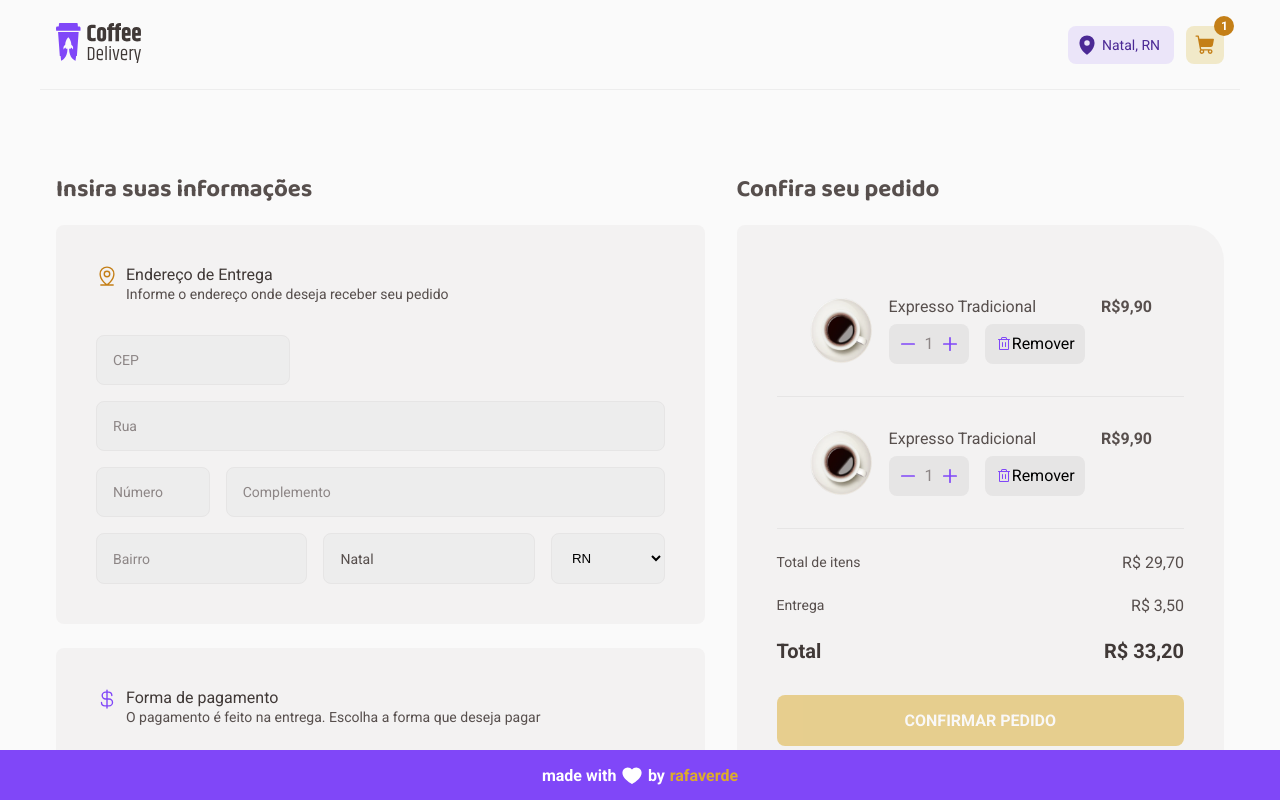
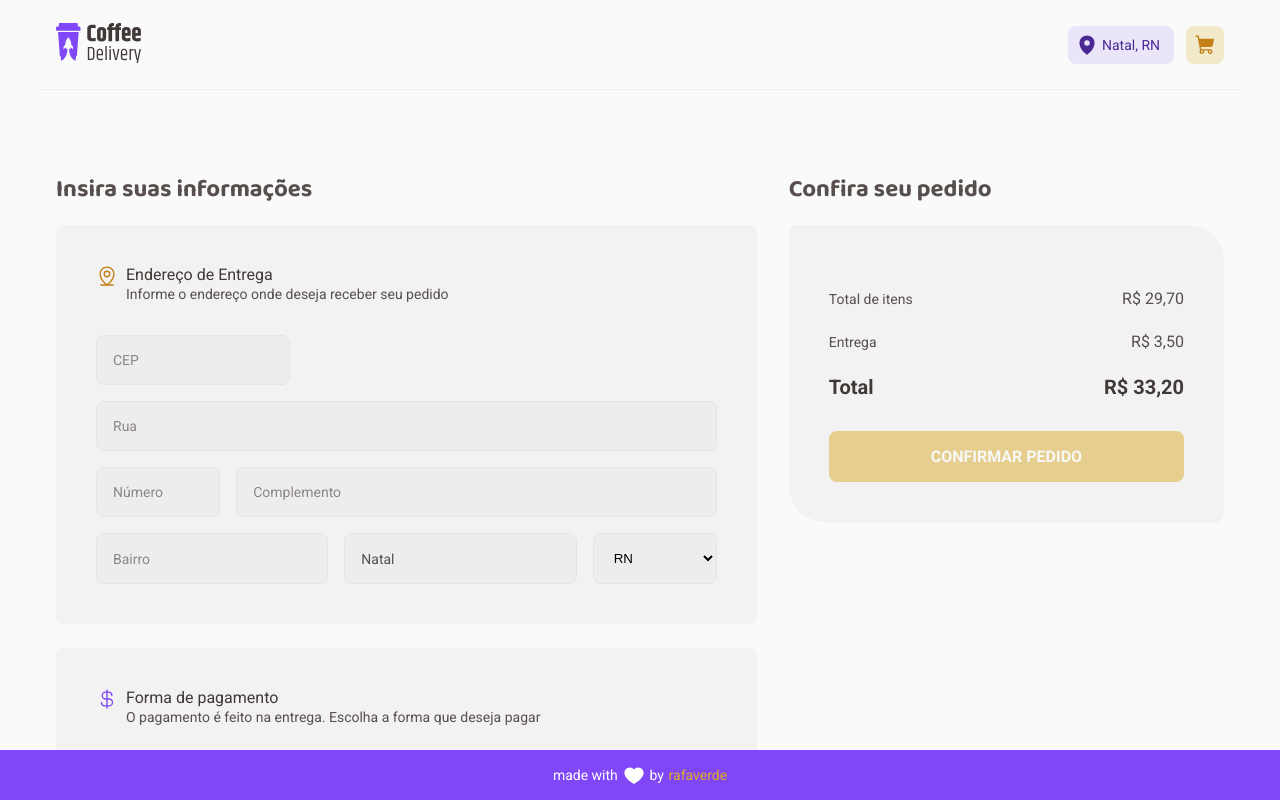
Before and after one commit to rafaverde/coffeDelivery, a React (Vite) app: page /checkout in a window 1280 px wide. Built offline with nearby package versions, Linux system fonts and the light colour scheme.

Commit message:
Products adding but still having bug on incrementing quantities in Checkout page.

```diff
--- a/src/App.tsx
+++ b/src/App.tsx
@@ -3,12 +3,15 @@ import { defaultTheme } from "./styles/themes/default"
 import { GlobalStyle } from "./styles/global"
 import { BrowserRouter } from "react-router-dom"
 import { Router } from "./Router"
+import { OrderContextProvider } from "./contexts/OrderContext"
 
 export function App() {
   return (
     <ThemeProvider theme={defaultTheme}>
       <BrowserRouter>
-        <Router />
+        <OrderContextProvider>
+          <Router />
+        </OrderContextProvider>
       </BrowserRouter>
       <GlobalStyle />
     </ThemeProvider>
--- a/src/components/CartButton/index.tsx
+++ b/src/components/CartButton/index.tsx
@@ -3,15 +3,17 @@ import { ButtonVariants, CartButtonContainer } from "./styled"
 
 interface CartButtonProps {
   variant?: ButtonVariants
-  counter: number
+  counter?: number
+  onAddToCart?: () => void
 }
 
 export function CartButton({
   variant = "yellow",
   counter = 0,
+  onAddToCart,
 }: CartButtonProps) {
   return (
-    <CartButtonContainer $variant={variant}>
+    <CartButtonContainer $variant={variant} onClick={onAddToCart}>
       {counter > 0 ? <span>{counter}</span> : null}
       <ShoppingCart size={22} weight="fill" />
     </CartButtonContainer>
--- a/src/components/CoffeeCard/index.tsx
+++ b/src/components/CoffeeCard/index.tsx
@@ -2,19 +2,40 @@ import { CoffeeCardContainer } from "./styles"
 
 import { CartButton } from "../../components/CartButton"
 import { Counter } from "../Counter"
+import { useContext, useState } from "react"
 
-interface CoffeeProps {
-  coffee: {
-    id: string
-    title: string
-    description: string
-    tags: string[]
-    price: number
-    image: string
-  }
+import { CoffeeProps, OrderContext } from "../../contexts/OrderContext"
+
+export interface CoffeeToAddData {
+  id: string
+  title: string
+  image: string
+  price: number
+  quantity: number
 }
 
 export function CoffeeCard({ coffee }: CoffeeProps) {
+  const { productList } = useContext(OrderContext)
+  const { handleAddProductToCart } = useContext(OrderContext)
+
+  const coffeeExists = productList.filter((item) => item.id === coffee.id)
+
+  const [calculatedPrice, setCalculatedPrice] = useState(coffee.price)
+  const [actualQuantity, setActualQuantity] = useState(1)
+
+  const handleTotalPrice = (quantity: number) => {
+    setCalculatedPrice(quantity * coffee.price)
+    setActualQuantity(quantity)
+  }
+
+  const coffeeToAdd: CoffeeToAddData = {
+    id: coffee.id,
+    title: coffee.title,
+    image: coffee.image,
+    price: coffee.price,
+    quantity: actualQuantity,
+  }
+
   return (
     <CoffeeCardContainer>
       <img src={coffee.image} alt="" />
@@ -28,11 +49,15 @@ export function CoffeeCard({ coffee }: CoffeeProps) {
 
       <footer>
         <div className="price">
-          R$ <span>{coffee.price.toFixed(2).toString().replace(".", ",")}</span>
+          R${" "}
+          <span>{calculatedPrice.toFixed(2).toString().replace(".", ",")}</span>
         </div>
         <div className="actions">
-          <Counter />
-          <CartButton variant="purple" counter={0} />
+          <Counter onQuantityChange={handleTotalPrice} />
+          <CartButton
+            variant="purple"
+            onAddToCart={() => handleAddProductToCart(coffeeToAdd)}
+          />
         </div>
       </footer>
     </CoffeeCardContainer>
--- a/src/components/Counter/index.tsx
+++ b/src/components/Counter/index.tsx
@@ -1,10 +1,32 @@
 import { Minus, Plus } from "@phosphor-icons/react"
 import { CounterContainer } from "./styles"
+import { useEffect, useState } from "react"
 
-export function Counter() {
+interface CounterProps {
+  actualQuantity?: number
+  onQuantityChange: (quantity: number) => void
+}
+
+export function Counter({ onQuantityChange, actualQuantity }: CounterProps) {
+  const [quantity, setQuantity] = useState(actualQuantity ? actualQuantity : 1)
+
+  function decrementQuantity() {
+    if (quantity > 0) {
+      setQuantity((state) => state - 1)
+    }
+  }
+
+  function incrementQuantity() {
+    setQuantity((state) => state + 1)
+  }
+
+  useEffect(() => {
+    onQuantityChange(quantity)
+  }, [quantity, onQuantityChange])
+
   return (
     <CounterContainer>
-      <button>
+      <button onClick={decrementQuantity} disabled={quantity === 1}>
         <Minus size={18} weight="bold" />
       </button>
       <input
@@ -14,10 +36,9 @@ export function Counter() {
         placeholder="1"
         min={1}
         readOnly
-        disabled
-        // value={1}
+        value={quantity}
       />
-      <button>
+      <button onClick={incrementQuantity}>
         <Plus size={18} weight="bold" />
       </button>
     </CounterContainer>
--- a/src/components/Counter/styles.ts
+++ b/src/components/Counter/styles.ts
@@ -29,6 +29,7 @@ export const CounterContainer = styled.div`
     background: transparent;
     text-align: center;
     appearance: textfield;
+    user-select: none;
 
     font-size: 1rem;
 
--- a/src/components/Footer/styles.ts
+++ b/src/components/Footer/styles.ts
@@ -9,7 +9,7 @@ export const FooterContainer = styled.div`
   justify-content: center;
   gap: 0.3rem;
 
-  font-weight: bold;
+  font-size: 0.875rem;
 
   color: ${({ theme }) => theme.colors.white};
   background-color: ${({ theme }) => theme.colors.purple};
--- a/src/components/Header/index.tsx
+++ b/src/components/Header/index.tsx
@@ -4,8 +4,12 @@ import coffeeLogo from "../../assets/coffee-delivery-logo.svg"
 
 import { HeaderContainer } from "./styles"
 import { CartButton } from "../CartButton"
+import { useContext } from "react"
+import { OrderContext } from "../../contexts/OrderContext"
 
 export function Header() {
+  const { productList } = useContext(OrderContext)
+
   return (
     <HeaderContainer>
       <NavLink to="/">
@@ -17,7 +21,7 @@ export function Header() {
           Natal, RN
         </span>
         <NavLink to="/checkout">
-          <CartButton variant="yellow" counter={1} />
+          <CartButton variant="yellow" counter={productList.length} />
         </NavLink>
       </nav>
     </HeaderContainer>
--- a/src/components/ProductOrderCard/index.tsx
+++ b/src/components/ProductOrderCard/index.tsx
@@ -1,24 +1,59 @@
 import { Trash } from "@phosphor-icons/react"
 
-import { ProductOrderCardContainer, Controls, RemoveButton } from "./styles"
+import { Controls, ProductOrderCardContainer, RemoveButton } from "./styles"
 
+import { CoffeeToAddData } from "../CoffeeCard"
 import { Counter } from "../Counter"
+import { useContext, useEffect, useState } from "react"
+import { OrderContext } from "../../contexts/OrderContext"
 
-export function ProductOrderCard() {
+export function ProductOrderCard({
+  id,
+  title,
+  price,
+  image,
+  quantity,
+}: CoffeeToAddData) {
+  const { handleAddProductToCart } = useContext(OrderContext)
+  const [calculatedPrice, setCalculatedPrice] = useState(price)
+  const [actualQuantity, setActualQuantity] = useState(quantity)
+
+  const coffeeToAdd: CoffeeToAddData = {
+    id,
+    title,
+    price,
+    image,
+    quantity: actualQuantity,
+  }
+
+  function handleQuantityChange(quantity: number) {
+    setCalculatedPrice(quantity * price)
+    setActualQuantity(quantity)
+  }
+
+  useEffect(() => {
+    if (actualQuantity !== quantity) {
+      handleAddProductToCart(coffeeToAdd)
+    }
+  }, [actualQuantity, quantity, handleAddProductToCart, coffeeToAdd])
+
   return (
-    <ProductOrderCardContainer>
-      <img src="/images/coffees/americano.png" alt="" />
+    <ProductOrderCardContainer key={id}>
+      <img src={image} alt="" />
       <div>
-        <span>Expresso Tradicional</span>
+        <span>{title}</span>
         <Controls>
-          <Counter />
+          <Counter
+            onQuantityChange={handleQuantityChange}
+            actualQuantity={actualQuantity}
+          />
           <RemoveButton>
             <Trash />
             Remover
           </RemoveButton>
         </Controls>
       </div>
-      <span>R$9,90</span>
+      <span>{calculatedPrice.toFixed(2).toString().replace(".", ",")}</span>
     </ProductOrderCardContainer>
   )
 }
--- a/src/components/ProductOrderCard/styles.ts
+++ b/src/components/ProductOrderCard/styles.ts
@@ -4,7 +4,7 @@ export const ProductOrderCardContainer = styled.div`
   display: flex;
   align-items: stretch;
   justify-content: center;
-  padding: 2rem;
+  padding: 2rem 0;
   gap: 1rem;
 
   border-bottom: 1px solid ${({ theme }) => theme.colors["base-button"]};
--- /dev/null
+++ b/src/contexts/OrderContext.tsx
@@ -0,0 +1,72 @@
+import { createContext, ReactNode, useEffect, useState } from "react"
+import { CoffeeToAddData } from "../components/CoffeeCard"
+
+export interface CoffeeProps {
+  coffee: {
+    id: string
+    title: string
+    description: string
+    tags: string[]
+    price: number
+    image: string
+  }
+}
+
+interface OrderContextType {
+  productList: CoffeeToAddData[]
+  handleAddProductToCart: (product: CoffeeToAddData) => void
+}
+
+interface OrderContextProviderProps {
+  children: ReactNode
+}
+
+export const OrderContext = createContext({} as OrderContextType)
+
+export function OrderContextProvider({ children }: OrderContextProviderProps) {
+  const [productList, setProductList] = useState<CoffeeToAddData[]>([])
+
+  function handleAddProductToCart(product: CoffeeToAddData) {
+    setProductList((prevList) => {
+      const productExists = prevList.find((item) => item.id === product.id)
+
+      if (productExists) {
+        const updatedList = prevList.map((item) =>
+          item.id === product.id
+            ? { ...item, quantity: item.quantity + product.quantity }
+            : item
+        )
+        return updatedList
+      } else {
+        return [...prevList, product]
+      }
+    })
+  }
+
+  // function handleAddProductToCart(product: CoffeeToAddData) {
+  //   const productExists = productList.find((item) => item.id === product.id)
+
+  //   if (productExists) {
+  //     const newQuantity = product.quantity
+  //     const updatedList: CoffeeToAddData[] = productList.filter(
+  //       (item) => item.id !== product.id
+  //     )
+  //     console.log(newQuantity, product.quantity)
+  //     productExists.quantity = newQuantity + product.quantity
+
+  //     return setProductList([productExists, ...updatedList])
+  //   } else {
+  //     return setProductList((state) => [...state, product])
+  //   }
+  // }
+
+  useEffect(() => {
+    console.log(productList)
+  }, [productList])
+
+  return (
+    <OrderContext.Provider value={{ productList, handleAddProductToCart }}>
+      {children}
+    </OrderContext.Provider>
+  )
+}
--- a/src/pages/Checkout/index.tsx
+++ b/src/pages/Checkout/index.tsx
@@ -22,7 +22,8 @@ import { ProductOrderCard } from "../../components/ProductOrderCard"
 import { useForm } from "react-hook-form"
 import { zodResolver } from "@hookform/resolvers/zod"
 import * as zod from "zod"
-import { useEffect, useState } from "react"
+import { useContext, useState } from "react"
+import { OrderContext } from "../../contexts/OrderContext"
 
 const newOrderFormValidationSchema = zod.object({
   zipcode: zod
@@ -56,6 +57,7 @@ export interface Order {
 
 export function Checkout() {
   const theme = useTheme()
+  const { productList } = useContext(OrderContext)
   const { register, handleSubmit, watch, formState } =
     useForm<newOrderFormData>({
       resolver: zodResolver(newOrderFormValidationSchema),
@@ -88,12 +90,6 @@ export function Checkout() {
       total: 9.9,
     })
   }
-
-  useEffect(() => {
-    if (order) {
-      console.log(order)
-    }
-  }, [order])
 
   return (
     <CheckoutContainer>
@@ -208,8 +204,16 @@ export function Checkout() {
         <div className="orderInfos">
           <h2>Confira seu pedido</h2>
           <OrderInfoBox>
-            <ProductOrderCard />
-            <ProductOrderCard />
+            {productList.map((product) => (
+              <ProductOrderCard
+                id={product.id}
+                image={product.image}
+                price={product.price}
+                quantity={product.quantity}
+                title={product.title}
+                key={product.id}
+              />
+            ))}
 
             <div className="subtotals">
               <span>Total de itens</span>
@@ -223,7 +227,6 @@ export function Checkout() {
               <span>Total</span>
               <span>R$ 33,20</span>
             </div>
-
             <ConfirmButton type="submit" disabled={!isOrderFormDataValid}>
               Confirmar pedido
             </ConfirmButton>
```
